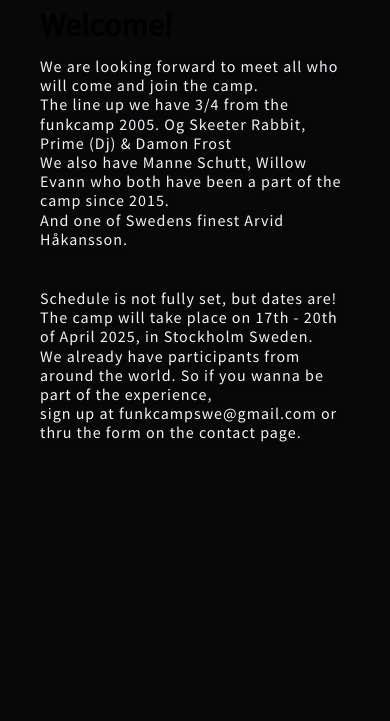
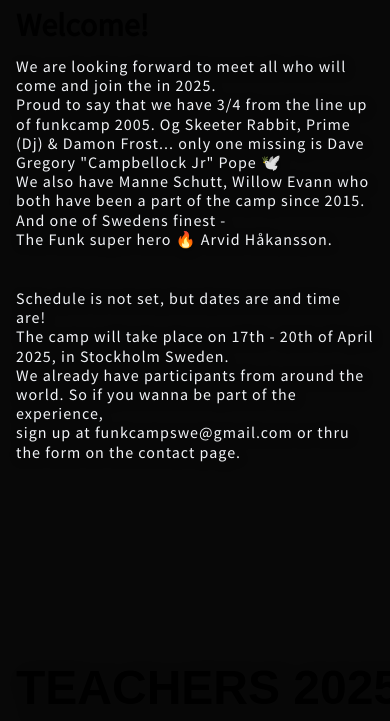
Before and after one commit to FunkSwe/locking, a React (Vite) app: page /funkcamp in a window 390 px wide. Shown: the part 963-1684 px from the top of the page. Built offline with nearby package versions, Linux system fonts and the light colour scheme; no server answers; a web font is replaced by a local one; what prettier-plugin-tailwindcss would draw is missing.

Commit message:
changed width on mobile, added filter on hover to teachers images

```diff
--- a/src/components/teachers/teacher.module.scss
+++ b/src/components/teachers/teacher.module.scss
@@ -30,6 +30,7 @@
   &:hover {
     filter: grayscale(0.25);
     cursor: pointer;
+    filter: drop-shadow(0 0 10px rgba(255, 255, 255, 0.4));
 
     > img {
       transform: translateY(-4px);
--- a/src/components/teachers/teachersList.module.scss
+++ b/src/components/teachers/teachersList.module.scss
@@ -4,7 +4,7 @@
   width: 100%;
   height: 100%;
   overflow: hidden;
-  padding-top: 10vh;
+  padding-top: 4vh;
 
   @media (min-width: 768px) {
   position: relative;
@@ -26,7 +26,8 @@
     white-space: nowrap;
     z-index: 10;
     pointer-events: none;
-    text-align: center;
+    text-align: left;
+    padding: 0.5rem 1rem;
 
     @media (min-width: 768px) {
       font-size: $font-size-xxxl;
--- a/src/pages/Home/Hero.jsx
+++ b/src/pages/Home/Hero.jsx
@@ -5,7 +5,7 @@ import { HashLink } from 'react-router-hash-link';
 
 const Hero = () => {
   return (
-    <div className='relative w-full flex h-screen mb-32 items-center justify-between gap-8 px-10 pt-40 text-neutral-900 md:px-60 lg:pr-0'>
+    <div className='relative w-full flex h-screen mb-32 items-center justify-between gap-8 px-4 pt-40 text-neutral-900 md:px-60 lg:pr-0'>
       <div>
         <h1 className='font-heading text-3xl font-bold md:text-5xl text-white'>
           OFFICIAL FUNKCAMP WEBSITE
--- a/src/pages/Home/index.jsx
+++ b/src/pages/Home/index.jsx
@@ -43,24 +43,26 @@ const Home = () => {
     <main className='w-screen h-full'>
       {/*  <Hero /> */}
       <Hero />
-      <section className='px-10 md:px-40 mb-40'>
+      <section className='px-4 md:px-40 mb-40'>
         <AnimatedText text='Welcome!' className='title' />
         <SlideInLeft>
           <p className='mb-10'>
-            We are looking forward to meet all who will come and join the camp.{' '}
-            <br />
-            The line up we have 3/4 from the funkcamp 2005. Og Skeeter Rabbit,
-            Prime (Dj) & Damon Frost
+            We are looking forward to meet all who will come and join the in
+            2025. <br />
+            Proud to say that we have 3/4 from the line up of funkcamp 2005. Og
+            Skeeter Rabbit, Prime (Dj) & Damon Frost... only one missing is Dave
+            Gregory "Campbellock Jr" Pope 🕊️
             <br />
             We also have Manne Schutt, Willow Evann who both have been a part of
             the camp since 2015.
             <br />
-            And one of Swedens finest Arvid Håkansson. <br />
+            And one of Swedens finest - <br />
+            The Funk super hero 🔥 Arvid Håkansson. <br />
           </p>
         </SlideInLeft>
         <SlideInLeft>
-          <p className='mb-10'>
-            Schedule is not fully set, but dates are! <br />
+          <p className=''>
+            Schedule is not set, but dates are and time are! <br />
             The camp will take place on 17th - 20th of April 2025, in Stockholm
             Sweden.
             <br />
@@ -75,7 +77,7 @@ const Home = () => {
         <TeachersList />
       </div>
       {/* Teacher presentation goes here */}
-      <section className='px-10 md:px-40 mb-40'>
+      <section className='px-4 md:px-40 mb-40'>
         <div className='py-10 px-4 md:px-20'>
           <AnimatedText text='Blast from the past!' className='title' />
         </div>
--- a/src/pages/Tribute/index.jsx
+++ b/src/pages/Tribute/index.jsx
@@ -6,7 +6,7 @@ import { cn } from '@/utils/classnames';
 
 const Tribute = () => {
   return (
-    <div className={cn(styles.respect, 'md:mt-60 mb-20 min-h-screen')}>
+    <div className={cn(styles.respect, 'mt-40 md:mt-60 mb-20 min-h-screen')}>
       <section>
         <p>
           Thank you for everything you given us, to inspire us and bring joy to
```
Lines whose indentation alone changed are shown as unchanged.
